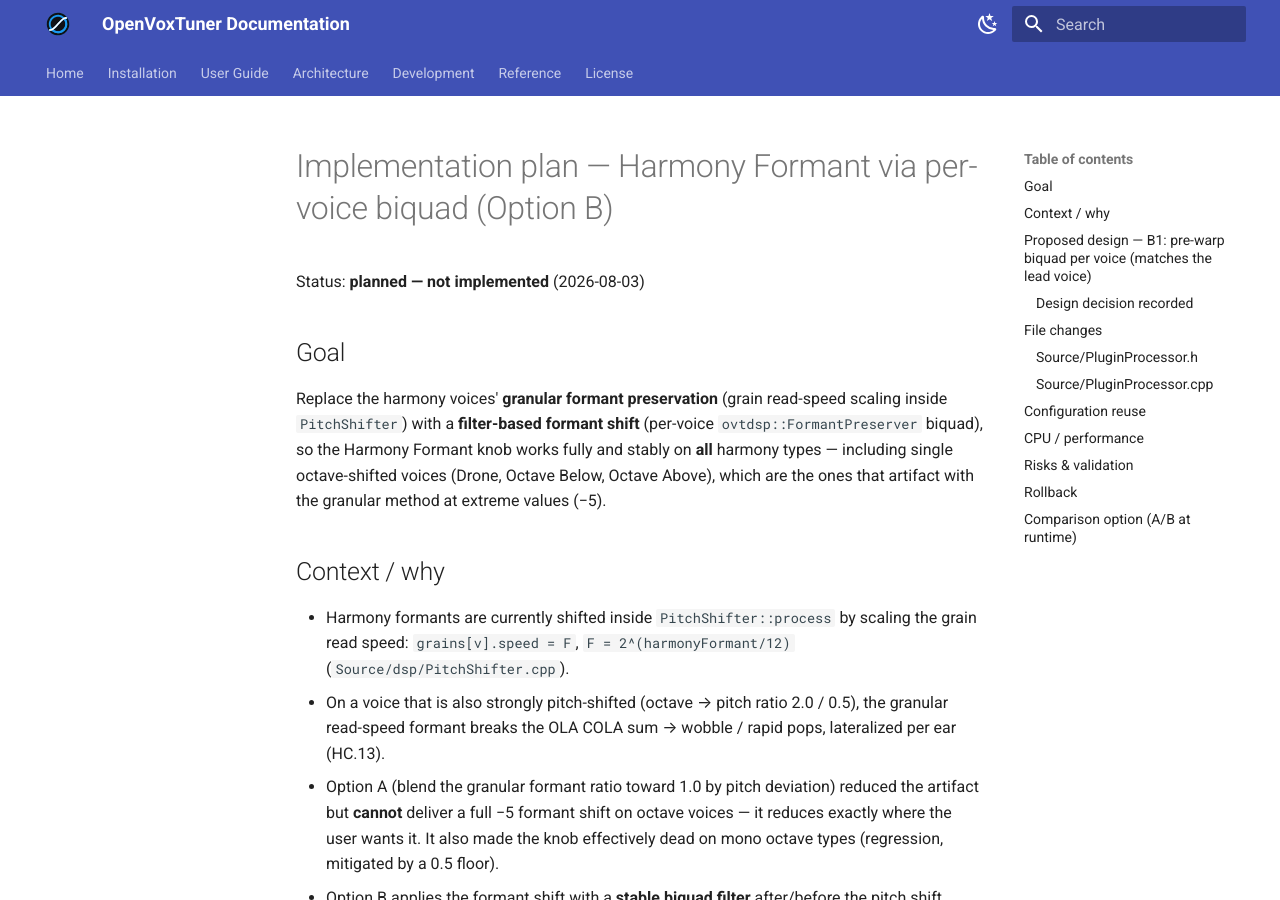
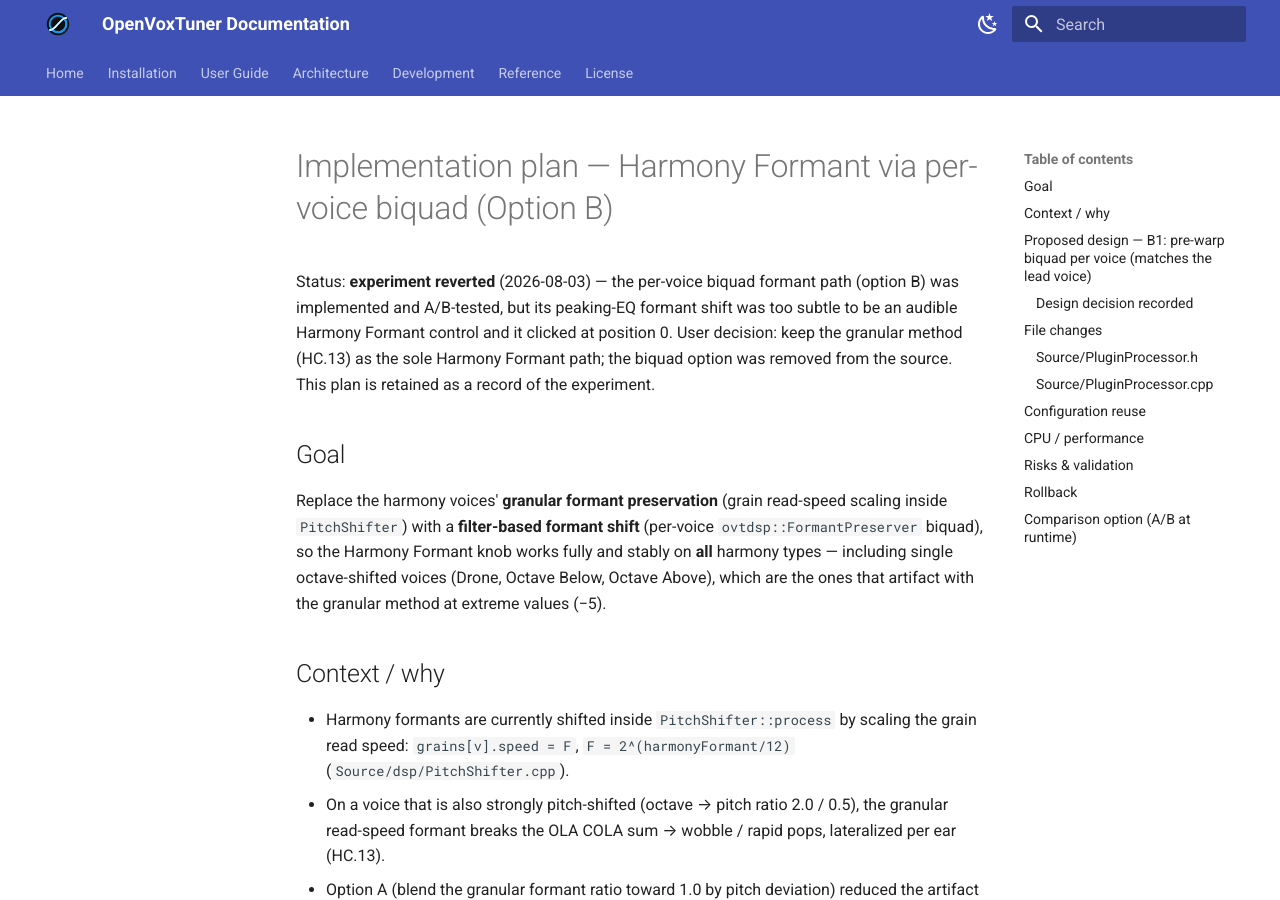
Before and after one commit to EiffelBS/OpenVoxTuner, an MkDocs documentation site: the page built from docs/implementation-plan-harmony-formant-biquad.md, in a window 1280 px wide and 900 px high. Built offline with MkDocs 1.6.1 and Material for MkDocs 9.7.7, drawn with Linux system fonts in a browser that asks for light colours; the version menu is left out.

Commit message:
docs: record biquad formant experiment as reverted (kept granular HC.13)

```diff
--- a/docs/implementation-plan-harmony-formant-biquad.md
+++ b/docs/implementation-plan-harmony-formant-biquad.md
@@ -1,6 +1,11 @@
 # Implementation plan — Harmony Formant via per-voice biquad (Option B)
 
-Status: **planned — not implemented** (2026-08-03)
+Status: **experiment reverted** (2026-08-03) — the per-voice biquad formant path
+(option B) was implemented and A/B-tested, but its peaking-EQ formant shift was
+too subtle to be an audible Harmony Formant control and it clicked at position 0.
+User decision: keep the granular method (HC.13) as the sole Harmony Formant path;
+the biquad option was removed from the source. This plan is retained as a record
+of the experiment.
 
 ## Goal
 
```
Also changed, not shown: docs/implementation-roadmap.md (+1 -1 lines).
